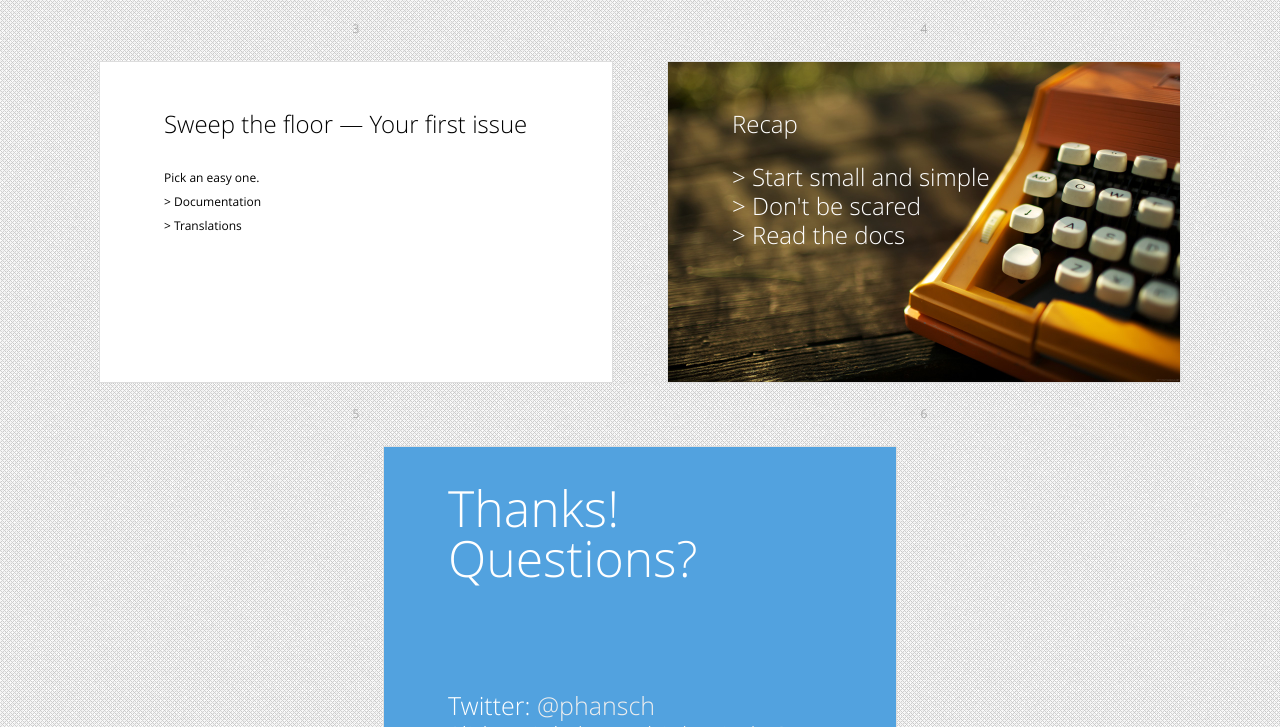
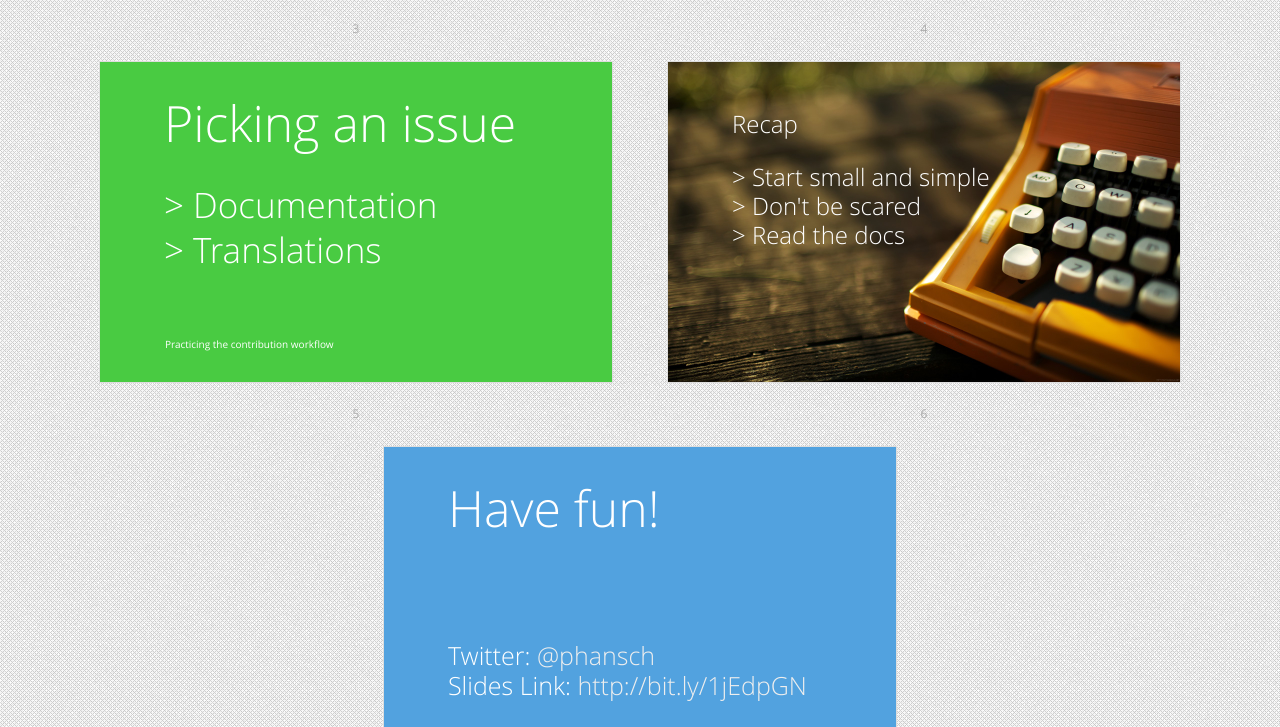
Before and after one commit to phansch/slides, a plain HTML site: page opensource-short/index.html in a window 1280 px wide. Shown: the part 934-1661 px from the top of the page. Drawn offline with Linux system fonts and the light colour scheme.

Commit message:
More colors

```diff
--- a/opensource-short/index.html
+++ b/opensource-short/index.html
@@ -68,7 +68,7 @@
       </style>
     </div></section>
     <section class="slide shout" id="notmad"><div>
-      <h3>People won't be mad at you for contributing to their project</h3>
+      <h3>People won't be mad at you for contributing to their project ...</h3>
       <style>
         #notmad h3 {
           position: absolute;
@@ -80,21 +80,42 @@
       </style>
     </div></section>
     <section class="slide shout" id="unless"><div>
-      <h2>Unless you don't read the documentation</h2>
+      <h2>.. as long you read the docs!</h2>
       <style>
         #unless {
           background: #EE4E45;
         }
       </style>
     </div></section>
-    <section class="slide" id="Sweeping"><div>
-      <h2>Sweep the floor &mdash; Your first issue</h2>
-      <h3>Pick an easy one.</h3>
-      <h3>> Documentation</h3>
-      <h3>> Translations</h3>
+    <section class="slide shout" id="issue"><div>
+      <h2>Picking an issue</h2>
+      <h3>&gt; Documentation</h3>
+      <h3>&gt; Translations</h3>
+      <h4>Practicing the contribution workflow</h4>
       <style>
-        #Sweeping h3 {
-
+        #issue {
+          background: #49CB42;
+        }
+        #issue h2 {
+          position: relative;
+          margin: 0;
+          padding: 0;
+          top: 20px;
+          left: 0;
+          right: 0;
+          margin-bottom: 50px;
+        }
+        #issue h3 {
+          color: #fff;
+          font: 70px/1 'Open Sans Light',sans-serif;
+          margin-bottom: 20px;
+        }
+        #issue h4 {
+          position: absolute;
+          top: 85%;
+          font-size: 20px;
+          color: #fff;
+          margin-left: 2px;
         }
       </style>
     </div></section>
@@ -121,8 +142,7 @@
       <h3>> Read the docs</h3>
     </div></section>
     <section class="slide shout" id="Stuff"><div>
-      <h2>Thanks!</h2>
-      <h2>Questions?</h2>
+      <h2>Have fun!</h2>
       <br /><br /><br /><br />
       <h4>Twitter: <a href="http://twitter.com/phansch">@phansch</a></h4>
       <h4>Slides Link: <a href="http://bit.ly/1jEdpGN">http://bit.ly/1jEdpGN</a></h4>
```
